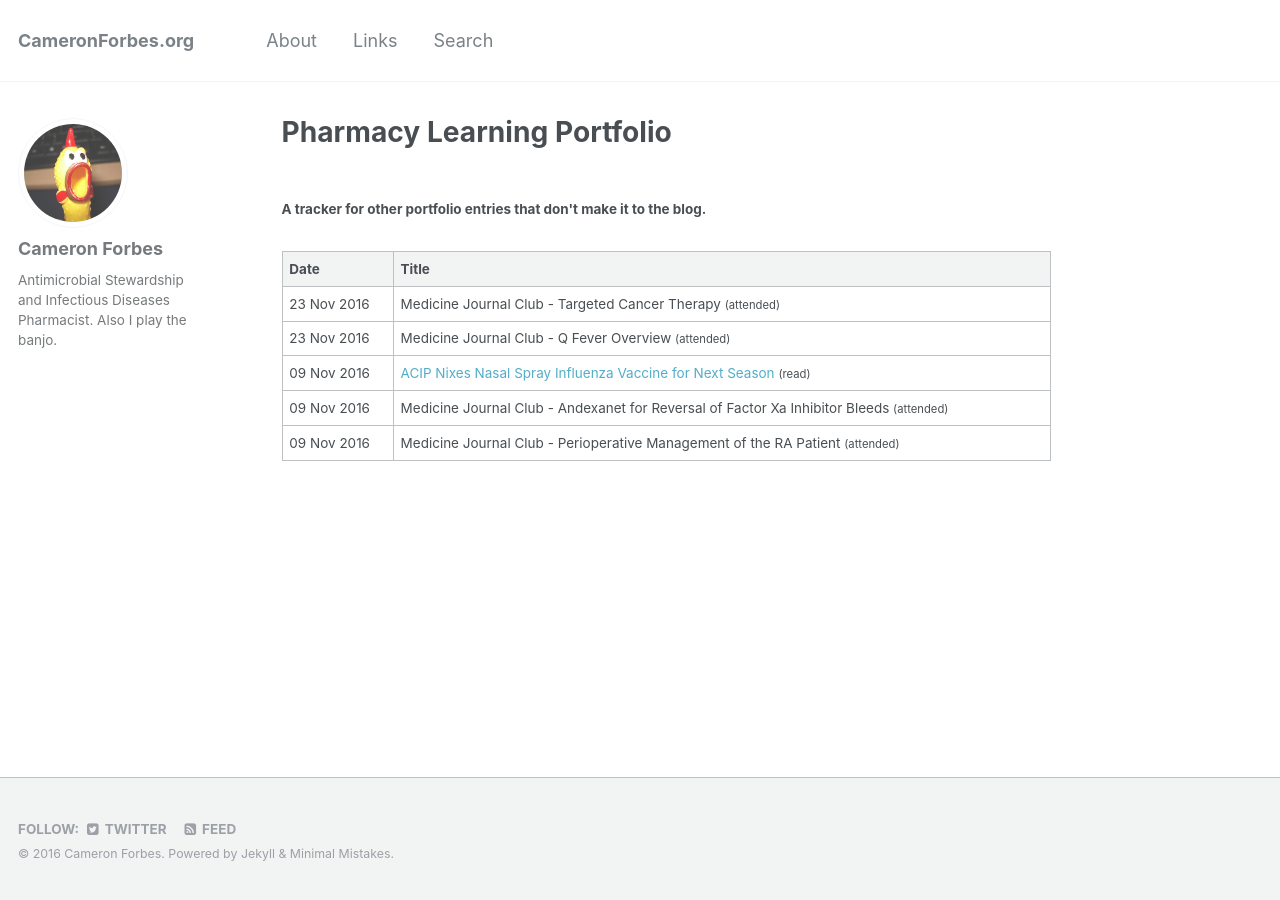
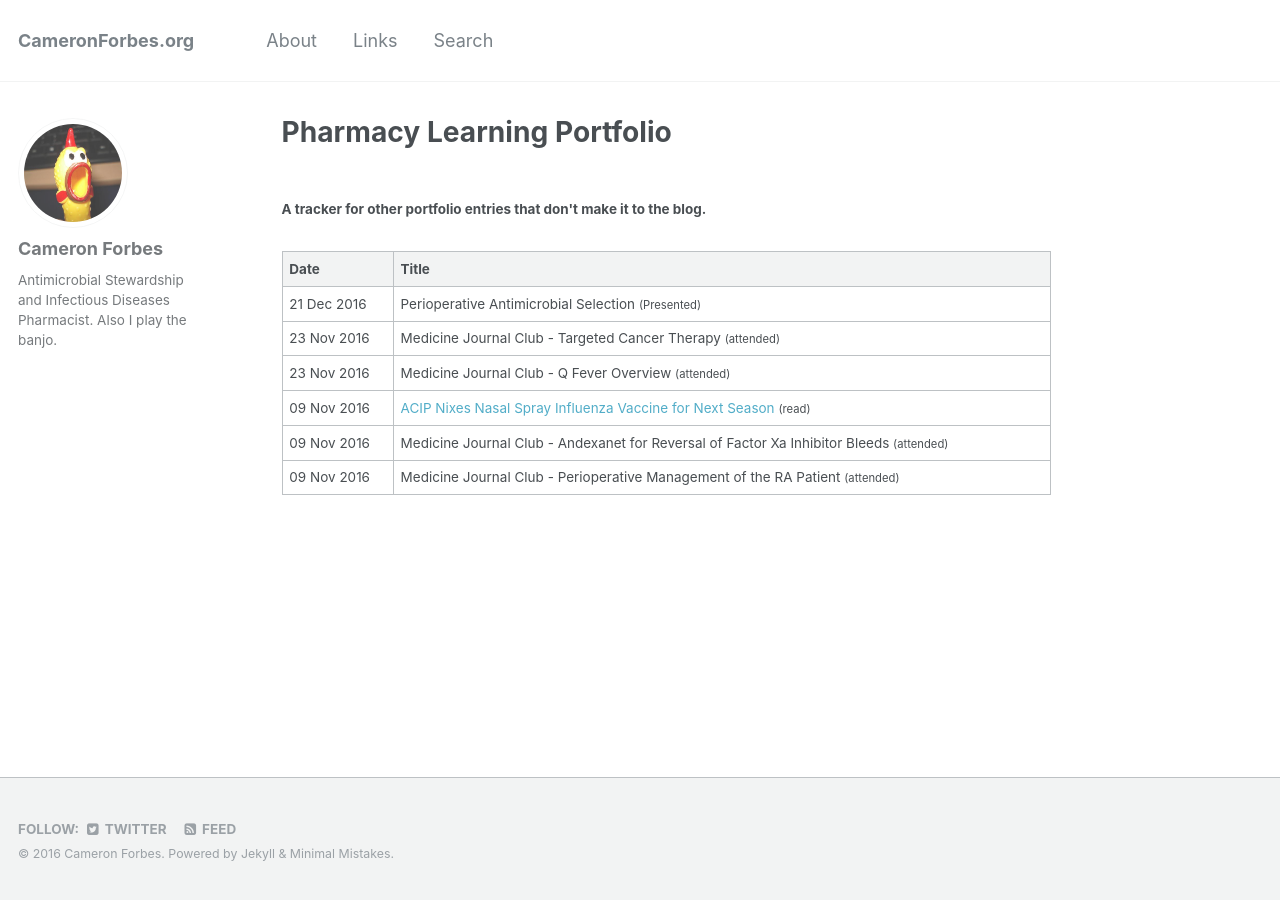
Before and after one commit to BanjoCam/banjocam.github.io, a Jekyll site: the page built from _pages/log.html, in a window 1280 px wide. Built offline with Jekyll 4.4.1, drawn with Linux system fonts in a browser that asks for light colours.

Commit message:
updated portfolio

```diff
--- a/_data/portfolio.yaml
+++ b/_data/portfolio.yaml
@@ -18,3 +18,7 @@
 - date: 2016-11-23
   title: Medicine Journal Club - Targeted Cancer Therapy
   action: attended
+
+- date: 2016-12-21
+  title: Perioperative Antimicrobial Selection
+  action: Presented
```
